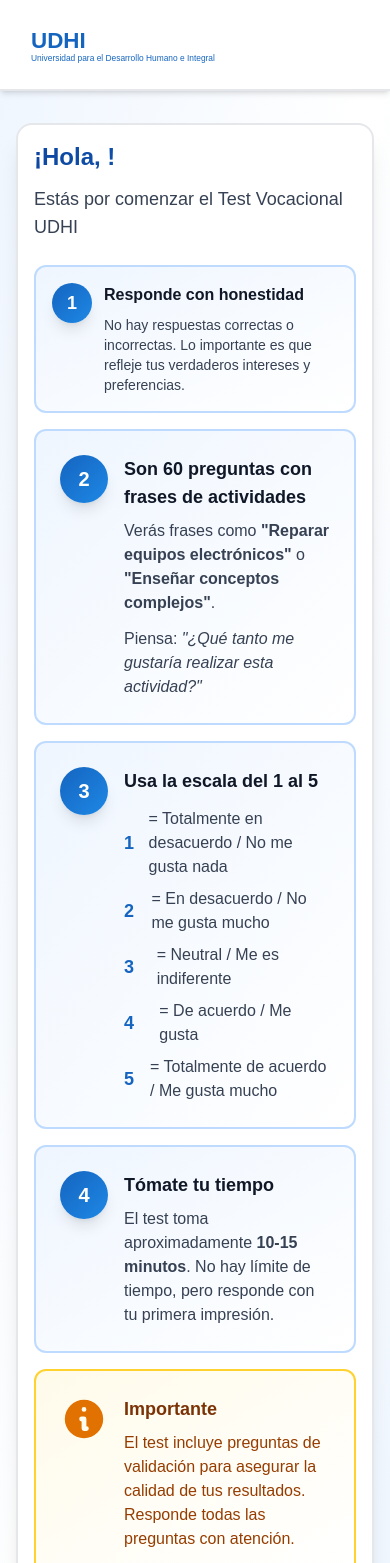
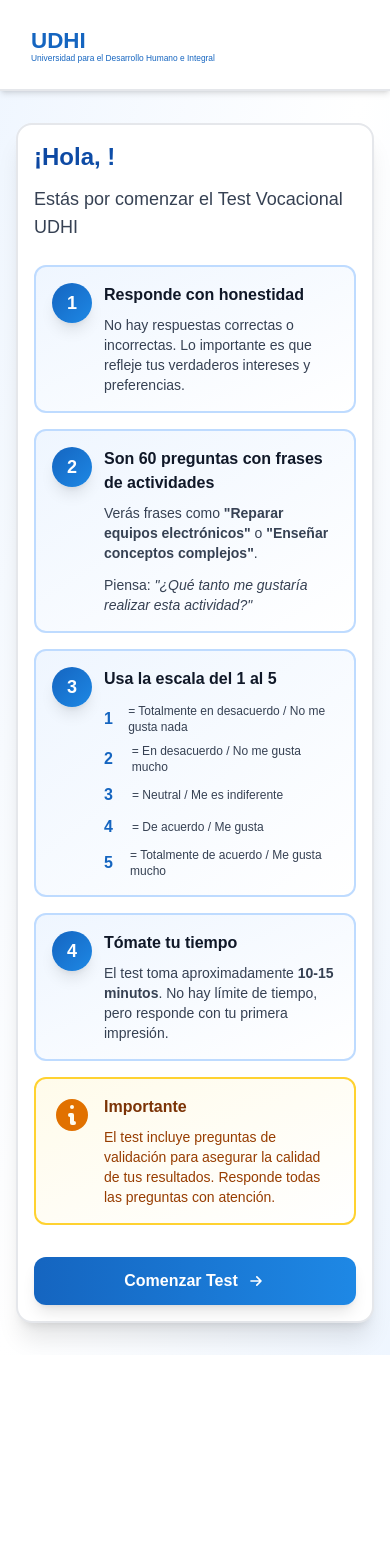
Before and after one commit to PRAZIS-TECHNOLOGIES/uhdi-test, a Next.js app: page /instructions in a window 390 px wide. Shown: the top 1563 px of the page. After the commit the page ends 1355 px from the top, so only its background shows below. Built offline with nearby package versions, Linux system fonts and the light colour scheme; sample sign-in values are in the browser's storage.

Commit message:
Completar optimización responsive móvil en todas las páginas
- Ajustar todas las tarjetas de instrucciones para móvil
- Hacer botón 'Comenzar Test' full-width en móvil
- Optimizar textos y espaciado en escala Likert
- Mejorar legibilidad en pantallas pequeñas

```diff
--- a/app/instructions/page.tsx
+++ b/app/instructions/page.tsx
@@ -67,79 +67,79 @@ export default function Instructions() {
               </div>
             </div>
 
-            <div className="flex gap-4 p-6 bg-gradient-to-br from-blue-50 to-white rounded-xl border-2 border-blue-200">
+            <div className="flex gap-3 sm:gap-4 p-4 sm:p-6 bg-gradient-to-br from-blue-50 to-white rounded-xl border-2 border-blue-200">
               <div className="flex-shrink-0">
-                <div className="w-12 h-12 bg-gradient-to-br from-[#1565C0] to-[#1E88E5] rounded-full flex items-center justify-center text-white font-bold text-xl shadow-lg">
+                <div className="w-10 h-10 sm:w-12 sm:h-12 bg-gradient-to-br from-[#1565C0] to-[#1E88E5] rounded-full flex items-center justify-center text-white font-bold text-lg sm:text-xl shadow-lg">
                   2
                 </div>
               </div>
               <div>
-                <h3 className="font-bold text-gray-900 text-lg mb-2">Son 60 preguntas con frases de actividades</h3>
-                <p className="text-gray-700 mb-3">
+                <h3 className="font-bold text-gray-900 text-base sm:text-lg mb-2">Son 60 preguntas con frases de actividades</h3>
+                <p className="text-sm sm:text-base text-gray-700 mb-3">
                   Verás frases como <span className="font-semibold">"Reparar equipos electrónicos"</span> o <span className="font-semibold">"Enseñar conceptos complejos"</span>.
                 </p>
-                <p className="text-gray-700">
+                <p className="text-sm sm:text-base text-gray-700">
                   Piensa: <span className="italic">"¿Qué tanto me gustaría realizar esta actividad?"</span>
                 </p>
               </div>
             </div>
 
-            <div className="flex gap-4 p-6 bg-gradient-to-br from-blue-50 to-white rounded-xl border-2 border-blue-200">
+            <div className="flex gap-3 sm:gap-4 p-4 sm:p-6 bg-gradient-to-br from-blue-50 to-white rounded-xl border-2 border-blue-200">
               <div className="flex-shrink-0">
-                <div className="w-12 h-12 bg-gradient-to-br from-[#1565C0] to-[#1E88E5] rounded-full flex items-center justify-center text-white font-bold text-xl shadow-lg">
+                <div className="w-10 h-10 sm:w-12 sm:h-12 bg-gradient-to-br from-[#1565C0] to-[#1E88E5] rounded-full flex items-center justify-center text-white font-bold text-lg sm:text-xl shadow-lg">
                   3
                 </div>
               </div>
               <div>
-                <h3 className="font-bold text-gray-900 text-lg mb-2">Usa la escala del 1 al 5</h3>
+                <h3 className="font-bold text-gray-900 text-base sm:text-lg mb-2">Usa la escala del 1 al 5</h3>
                 <div className="space-y-2 mt-3">
-                  <div className="flex items-center gap-3">
-                    <span className="font-bold text-[#1565C0] text-lg w-6">1</span>
-                    <span className="text-gray-700">= Totalmente en desacuerdo / No me gusta nada</span>
+                  <div className="flex items-center gap-2 sm:gap-3">
+                    <span className="font-bold text-[#1565C0] text-base sm:text-lg w-5 sm:w-6">1</span>
+                    <span className="text-xs sm:text-sm text-gray-700">= Totalmente en desacuerdo / No me gusta nada</span>
                   </div>
-                  <div className="flex items-center gap-3">
-                    <span className="font-bold text-[#1565C0] text-lg w-6">2</span>
-                    <span className="text-gray-700">= En desacuerdo / No me gusta mucho</span>
+                  <div className="flex items-center gap-2 sm:gap-3">
+                    <span className="font-bold text-[#1565C0] text-base sm:text-lg w-5 sm:w-6">2</span>
+                    <span className="text-xs sm:text-sm text-gray-700">= En desacuerdo / No me gusta mucho</span>
                   </div>
-                  <div className="flex items-center gap-3">
-                    <span className="font-bold text-[#1565C0] text-lg w-6">3</span>
-                    <span className="text-gray-700">= Neutral / Me es indiferente</span>
+                  <div className="flex items-center gap-2 sm:gap-3">
+                    <span className="font-bold text-[#1565C0] text-base sm:text-lg w-5 sm:w-6">3</span>
+                    <span className="text-xs sm:text-sm text-gray-700">= Neutral / Me es indiferente</span>
                   </div>
-                  <div className="flex items-center gap-3">
-                    <span className="font-bold text-[#1565C0] text-lg w-6">4</span>
-                    <span className="text-gray-700">= De acuerdo / Me gusta</span>
+                  <div className="flex items-center gap-2 sm:gap-3">
+                    <span className="font-bold text-[#1565C0] text-base sm:text-lg w-5 sm:w-6">4</span>
+                    <span className="text-xs sm:text-sm text-gray-700">= De acuerdo / Me gusta</span>
                   </div>
-                  <div className="flex items-center gap-3">
-                    <span className="font-bold text-[#1565C0] text-lg w-6">5</span>
-                    <span className="text-gray-700">= Totalmente de acuerdo / Me gusta mucho</span>
+                  <div className="flex items-center gap-2 sm:gap-3">
+                    <span className="font-bold text-[#1565C0] text-base sm:text-lg w-5 sm:w-6">5</span>
+                    <span className="text-xs sm:text-sm text-gray-700">= Totalmente de acuerdo / Me gusta mucho</span>
                   </div>
                 </div>
               </div>
             </div>
 
-            <div className="flex gap-4 p-6 bg-gradient-to-br from-blue-50 to-white rounded-xl border-2 border-blue-200">
+            <div className="flex gap-3 sm:gap-4 p-4 sm:p-6 bg-gradient-to-br from-blue-50 to-white rounded-xl border-2 border-blue-200">
               <div className="flex-shrink-0">
-                <div className="w-12 h-12 bg-gradient-to-br from-[#1565C0] to-[#1E88E5] rounded-full flex items-center justify-center text-white font-bold text-xl shadow-lg">
+                <div className="w-10 h-10 sm:w-12 sm:h-12 bg-gradient-to-br from-[#1565C0] to-[#1E88E5] rounded-full flex items-center justify-center text-white font-bold text-lg sm:text-xl shadow-lg">
                   4
                 </div>
               </div>
               <div>
-                <h3 className="font-bold text-gray-900 text-lg mb-2">Tómate tu tiempo</h3>
-                <p className="text-gray-700">
+                <h3 className="font-bold text-gray-900 text-base sm:text-lg mb-2">Tómate tu tiempo</h3>
+                <p className="text-sm sm:text-base text-gray-700">
                   El test toma aproximadamente <span className="font-semibold">10-15 minutos</span>. No hay límite de tiempo, pero responde con tu primera impresión.
                 </p>
               </div>
             </div>
 
-            <div className="flex gap-4 p-6 bg-gradient-to-br from-amber-50 to-white rounded-xl border-2 border-amber-300">
+            <div className="flex gap-3 sm:gap-4 p-4 sm:p-6 bg-gradient-to-br from-amber-50 to-white rounded-xl border-2 border-amber-300">
               <div className="flex-shrink-0">
-                <svg className="w-12 h-12 text-amber-600" fill="currentColor" viewBox="0 0 20 20">
+                <svg className="w-10 h-10 sm:w-12 sm:h-12 text-amber-600" fill="currentColor" viewBox="0 0 20 20">
                   <path fillRule="evenodd" d="M18 10a8 8 0 11-16 0 8 8 0 0116 0zm-7-4a1 1 0 11-2 0 1 1 0 012 0zM9 9a1 1 0 000 2v3a1 1 0 001 1h1a1 1 0 100-2v-3a1 1 0 00-1-1H9z" clipRule="evenodd" />
                 </svg>
               </div>
               <div>
-                <h3 className="font-bold text-amber-900 text-lg mb-2">Importante</h3>
-                <p className="text-amber-800">
+                <h3 className="font-bold text-amber-900 text-base sm:text-lg mb-2">Importante</h3>
+                <p className="text-sm sm:text-base text-amber-800">
                   El test incluye preguntas de validación para asegurar la calidad de tus resultados. Responde todas las preguntas con atención.
                 </p>
               </div>
@@ -150,10 +150,10 @@ export default function Instructions() {
           <div className="text-center">
             <button
               onClick={handleStart}
-              className="inline-flex items-center gap-3 px-10 py-4 bg-gradient-to-r from-[#1565C0] to-[#1E88E5] hover:from-[#0D47A1] hover:to-[#1565C0] text-white font-bold text-lg rounded-xl transition-all duration-300 shadow-lg hover:shadow-xl hover:scale-105"
+              className="inline-flex items-center justify-center gap-2 sm:gap-3 w-full sm:w-auto px-8 sm:px-10 py-3 sm:py-4 bg-gradient-to-r from-[#1565C0] to-[#1E88E5] hover:from-[#0D47A1] hover:to-[#1565C0] text-white font-bold text-base sm:text-lg rounded-xl transition-all duration-300 shadow-lg hover:shadow-xl hover:scale-105"
             >
               Comenzar Test
-              <svg className="w-6 h-6" fill="none" viewBox="0 0 24 24" stroke="currentColor">
+              <svg className="w-5 h-5 sm:w-6 sm:h-6" fill="none" viewBox="0 0 24 24" stroke="currentColor">
                 <path strokeLinecap="round" strokeLinejoin="round" strokeWidth={2} d="M13 7l5 5m0 0l-5 5m5-5H6" />
               </svg>
             </button>
```
